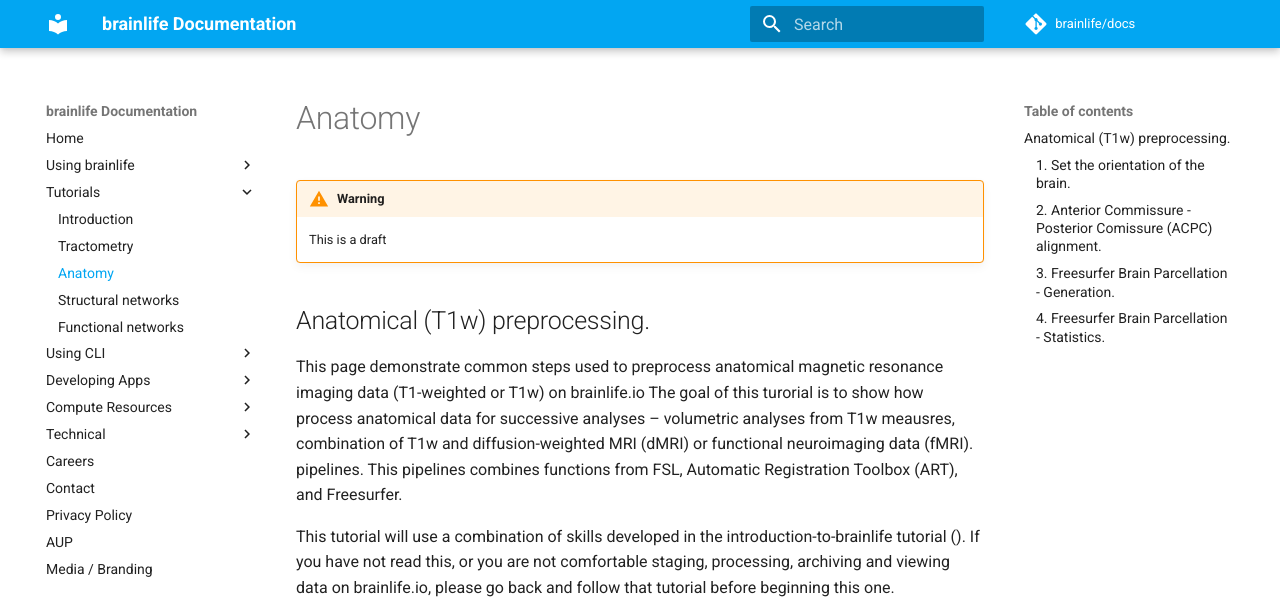
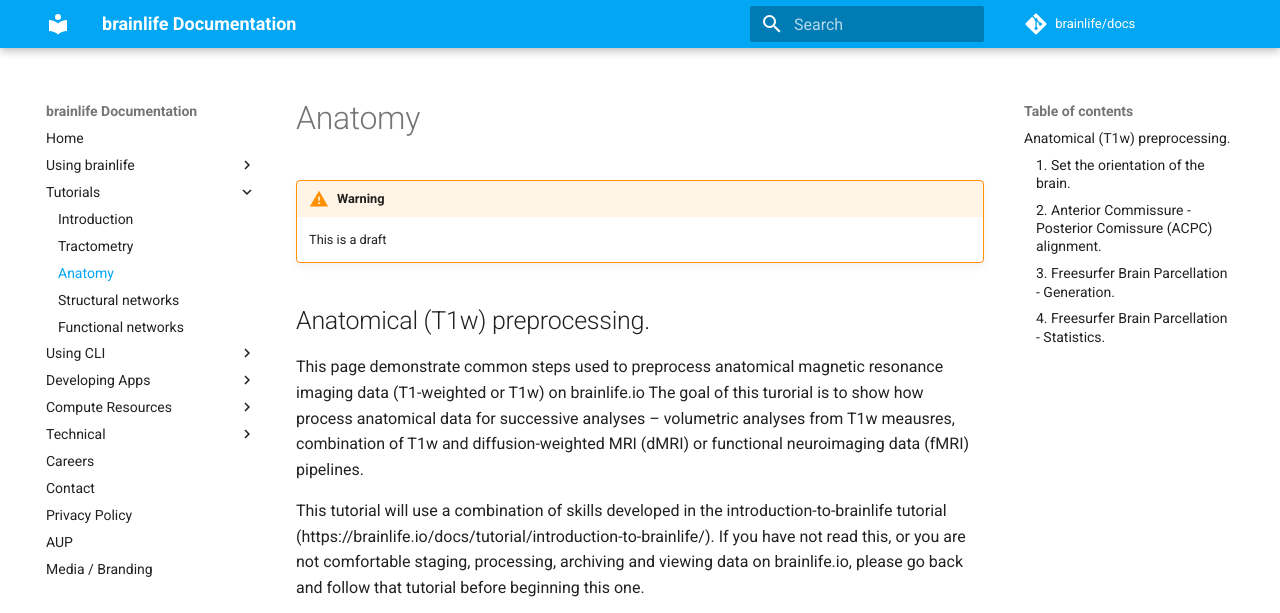
Before and after one commit to brainlife/docs, an MkDocs documentation site: the page built from docs/tutorial/t1w-preprocessing.md, in a window 1280 px wide and 900 px high, cut to the strip 0-613 px from the top of the window. Built offline with MkDocs 1.6.1 and Material for MkDocs 9.7.7, drawn with Linux system fonts in a browser that asks for light colours; comment, search, counter and statistics services are not loaded.

Commit message:
Update t1w-preprocessing.md

```diff
--- a/docs/tutorial/t1w-preprocessing.md
+++ b/docs/tutorial/t1w-preprocessing.md
@@ -3,9 +3,9 @@
 
 ## Anatomical (T1w) preprocessing.
 
-This page demonstrate common steps used to preprocess anatomical magnetic resonance imaging data (T1-weighted or T1w) on brainlife.io The goal of this turorial is to show how process anatomical data for successive analyses – volumetric analyses from T1w meausres, combination of T1w and diffusion-weighted MRI (dMRI) or functional neuroimaging data (fMRI). pipelines. This pipelines combines functions from FSL, Automatic Registration Toolbox (ART), and Freesurfer.
+This page demonstrate common steps used to preprocess anatomical magnetic resonance imaging data (T1-weighted or T1w) on brainlife.io The goal of this turorial is to show how process anatomical data for successive analyses – volumetric analyses from T1w meausres, combination of T1w and diffusion-weighted MRI (dMRI) or functional neuroimaging data (fMRI) pipelines.
 
-This tutorial will use a combination of skills developed in the introduction-to-brainlife tutorial (). If you have not read this, or you are not comfortable staging, processing, archiving and viewing data on brainlife.io, please go back and follow that tutorial before beginning this one.
+This tutorial will use a combination of skills developed in the introduction-to-brainlife tutorial (https://brainlife.io/docs/tutorial/introduction-to-brainlife/). If you have not read this, or you are not comfortable staging, processing, archiving and viewing data on brainlife.io, please go back and follow that tutorial before beginning this one.
 
 <iframe width="560" height="315" src="https://www.youtube.com/embed/hC0Ms3KWD8o" frameborder="0" allow="accelerometer; autoplay; encrypted-media; gyroscope; picture-in-picture" allowfullscreen></iframe>
 
```
